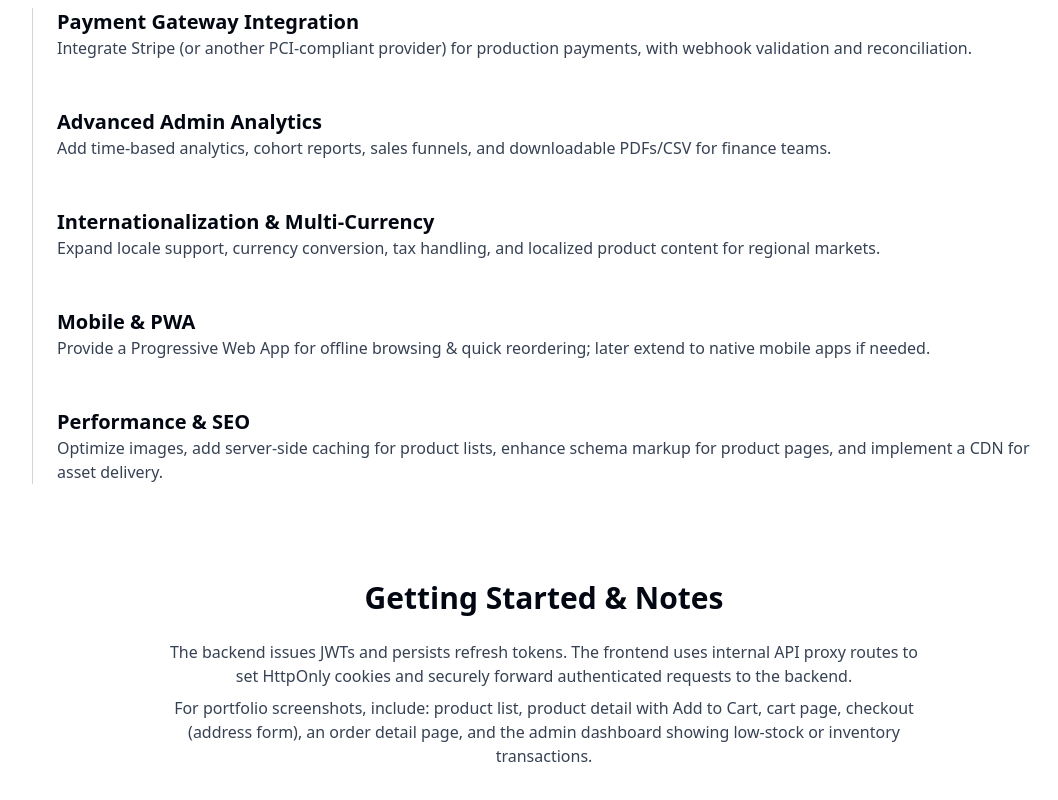
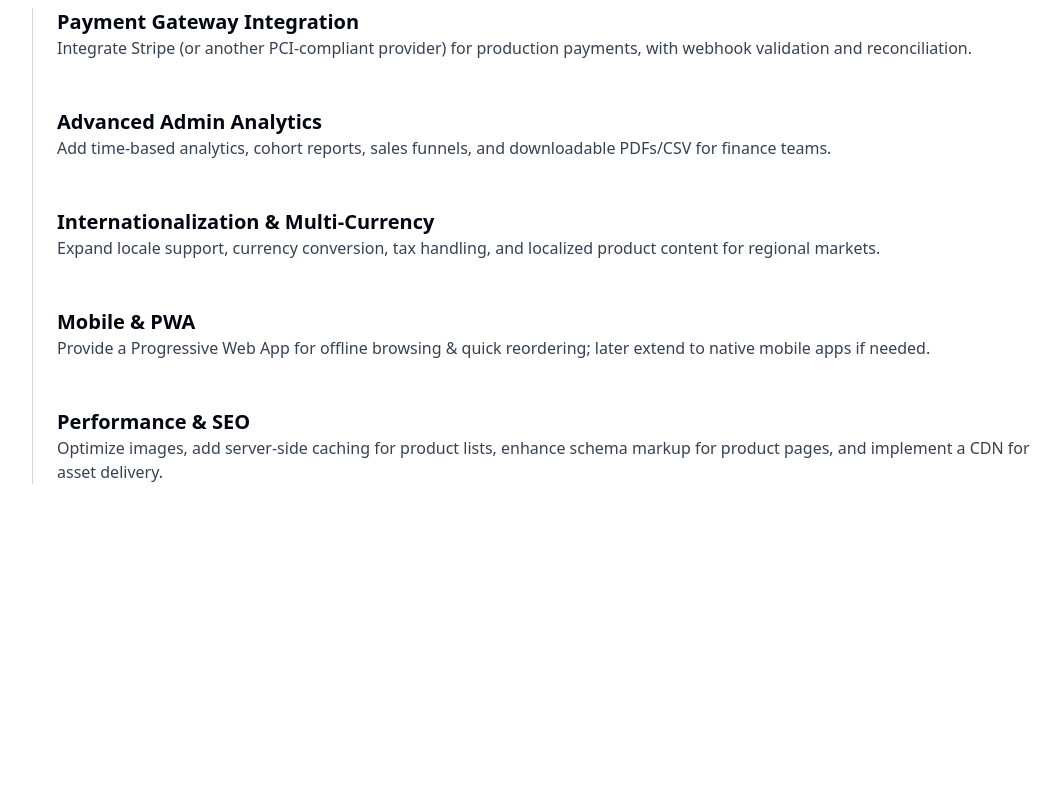
Before and after one commit to nicholas053/nicholas-portfolio, a Next.js app: page /projects/ecommerce-system in a window 1280 px wide. Shown: the part 2748-3548 px from the top of the page, without its empty margins (96-1154 px from the left). After the commit the page ends 3280 px from the top, so only its background shows below. Built offline with nearby package versions, Linux system fonts and the light colour scheme.

Commit message:
Update page.tsx
Remove wrong section

```diff
--- a/src/app/projects/ecommerce-system/page.tsx
+++ b/src/app/projects/ecommerce-system/page.tsx
@@ -140,21 +140,6 @@ export default function EcommerceProjectPage() {
           </div>
         </div>
       </section>
-
-      {/* Getting Started / Callouts */}
-      <section className="space-y-6">
-        <h2 className="text-3xl font-semibold text-center">Getting Started & Notes</h2>
-        <div className="max-w-3xl mx-auto text-gray-700 dark:text-gray-300 space-y-2 text-center">
-          <p>
-            The backend issues JWTs and persists refresh tokens. The frontend uses internal API proxy routes
-            to set HttpOnly cookies and securely forward authenticated requests to the backend.
-          </p>
-          <p>
-            For portfolio screenshots, include: product list, product detail with Add to Cart, cart page, checkout (address form),
-            an order detail page, and the admin dashboard showing low-stock or inventory transactions.
-          </p>
-        </div>
-      </section>
     </main>
   );
 }
```
